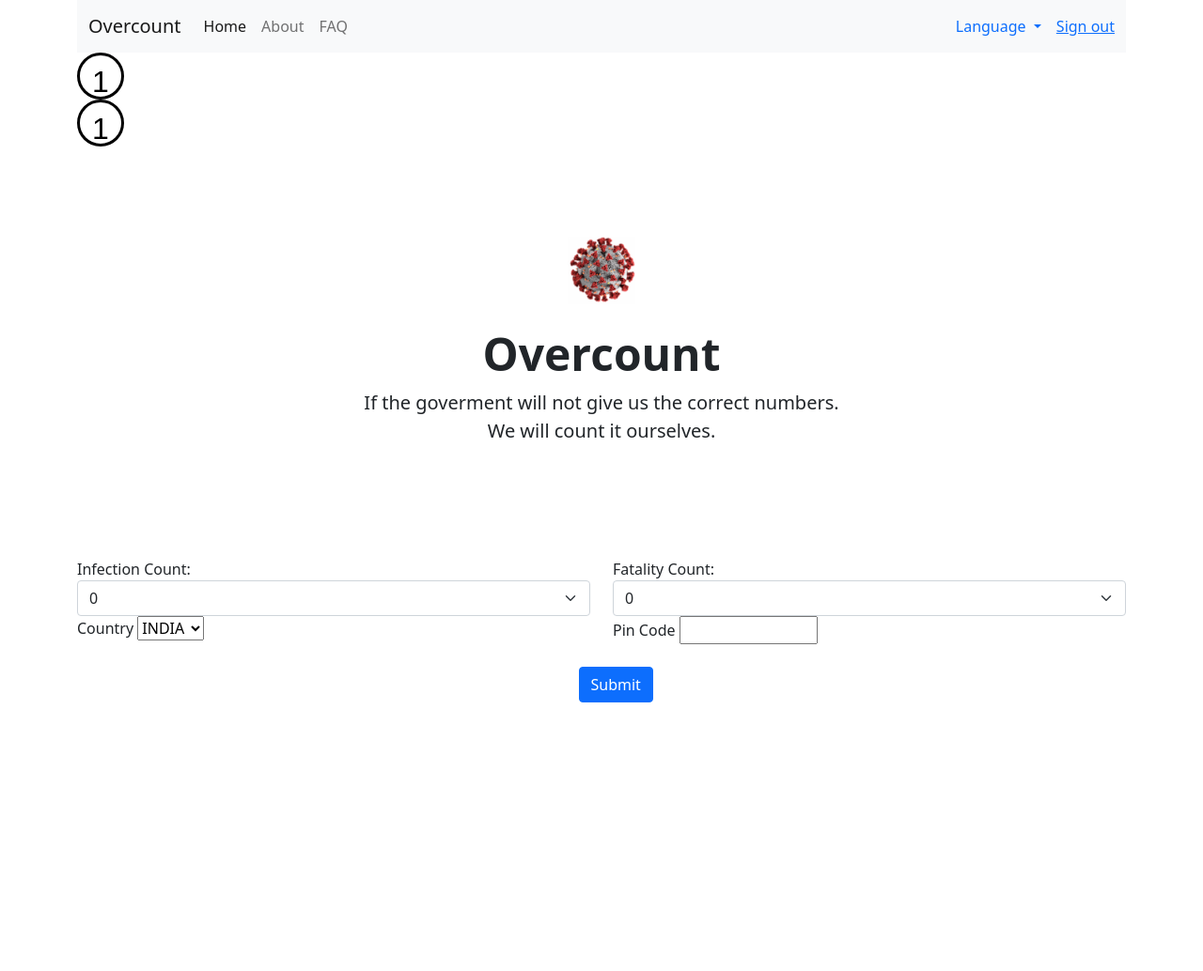
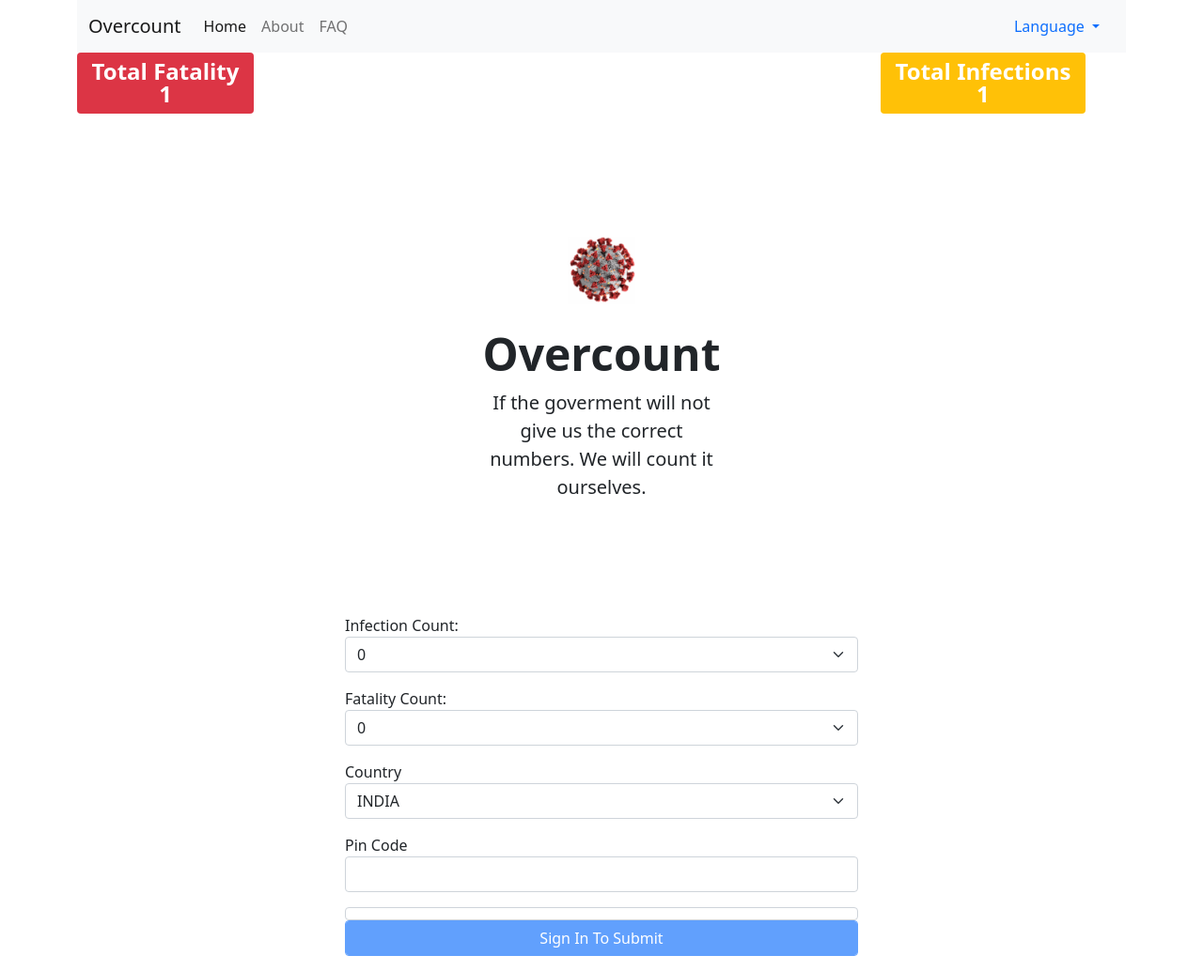
Before and after one commit to shishirpy/overcount-flask, a Flask app: page / in a window 1280 px wide. Shown: the whole page at 94% size. Before the commit the page ends 748 px from the top, so only its background shows below. Run offline with Flask 2, Linux system fonts and the light colour scheme; tables that the repository leaves empty hold one stand-in row (values such as "Sample post"); some libraries are stand-ins or nearby versions.

Commit message:
updated signin

```diff
--- a/app/main/forms.py
+++ b/app/main/forms.py
@@ -5,13 +5,14 @@ from wtforms.validators import DataRequired
 
 class CounterForm(FlaskForm):
     fatality_count = SelectField(u'Fatality Count', choices=[(i, i) for i in range(3)], coerce=int,
-                                 render_kw={"class": "form-select", "form": "form"})
+                                 render_kw={"class": "form-control form-select", "form": "form"})
 
     infection_count = SelectField(u'Infection Count', choices=[(i, i) for i in range(6)], coerce=int,
-                                    render_kw={"class": "form-select", "form": "form"})
+                                    render_kw={"class": "form-control form-select", "form": "form"})
 
     lat = HiddenField('lat', id="lat")#, validators=[DataRequired()])
     long= HiddenField('long', id="long")#, validators=[DataRequired()])
-    country = SelectField(u'Country', choices=[("INDIA", "INDIA"), ("NEPAL", "NEPAL")], validators=[DataRequired()])
-    zipcode = StringField(u'Pin Code', )
-    submit = SubmitField(label="Submit", render_kw={"class": "btn btn-primary"})
+    country = SelectField(u'Country', choices=[("INDIA", "INDIA"), ("NEPAL", "NEPAL")],
+                validators=[DataRequired()], render_kw={"class": "form-control form-select"})
+    zipcode = StringField(u'Pin Code', render_kw = {"class": "form-control"})
+    submit = SubmitField(label="Submit", render_kw={"class": "btn btn-primary form-control"})
--- a/app/main/routes.py
+++ b/app/main/routes.py
@@ -4,7 +4,7 @@ from re import I
 import requests
 from flask import render_template, request, redirect
 from flask import current_app, url_for
-from flask_login import login_user, current_user
+from flask_login import login_user, login_required, logout_user
 from google.oauth2 import id_token
 from google.auth.transport import requests
 from .. import db
@@ -38,7 +38,7 @@ def index():
 
 
 
-@bp.route("/login")
+@bp.route("/login", methods=["GET", "POST"])
 def login():
     # Find out what URL to hit for Google login
     google_provider_cfg = utils.get_google_provider_cfg()
@@ -90,3 +90,11 @@ def callback():
     else:
         login_user(usr)
     return redirect(url_for('main.index'))
+
+
+
+@bp.route("/logout")
+@login_required
+def logout():
+    logout_user()
+    return redirect(url_for("main.index"))
--- a/app/templates/base.html
+++ b/app/templates/base.html
@@ -11,14 +11,13 @@
     <script src={{url_for('static', filename='app.js' ) }}></script>
     <link href={{url_for('static', filename='app.css' ) }} rel="stylesheet">
     <script src="https://accounts.google.com/gsi/client" async defer></script>
-    <!-- <meta name="google-signin-client_id" content="487537508388-t9006bdaellukhdg0h3om6m5htfd4bep.apps.googleusercontent.com"> -->
 
 
 </head>
 
 <body onload="onLoad()">
     <div class="container">
-        <nav class="navbar navbar-expand-lg navbar-light bg-light">
+        <nav class="navbar navbar-expand-lg navbar-light bg-light m-0">
             <div class="container-fluid">
                 <a class="navbar-brand" href="#">Overcount</a>
                 <button class="navbar-toggler" type="button" data-bs-toggle="collapse"
@@ -51,23 +50,20 @@
                         <li><a class="dropdown-item" href="#">Something else here</a></li>
                     </ul>
                 </div>
-
                 <div id="g_id_onload"
                     data-client_id="487537508388-t9006bdaellukhdg0h3om6m5htfd4bep.apps.googleusercontent.com"
-                    data-login_uri="https://localhost:5000/login/callback"
-                    data-auto_prompt="false">
+                    data-login_uri="https://localhost:5000/login/callback" data-auto_prompt="false"
+                    data-auto_select="true">
                 </div>
-                    <!-- data-callback="handleCredentialResponse">
-                </div> -->
-                <div class="g_id_signin"
-                     data-type="standard"
-                     data-size="large"
-                     data-theme="outline"
-                     data-text="sign_in_with"
-                     data-shape="rectangular"
-                     data-logo_alignment="left">
+                {% if current_user.is_anonymous %}
+                <div class="g_id_signin" data-type="standard" data-size="large" data-theme="outline"
+                    data-text="sign_in_with" data-shape="rectangular" data-logo_alignment="left">
                 </div>
-                <a href="#" onclick="signOut();">Sign out</a>
+                {% else %}
+                <a class="btn btn-primary" href="{{ url_for("main.logout") }}">Sign Out</a>
+                {% endif %}
+
+                <!-- <a href="#" onclick="signOut();">Sign out</a>
                 <script>
                     function signOut() {
                         var auth2 = gapi.auth2.getAuthInstance();
@@ -75,7 +71,7 @@
                             console.log('User signed out.');
                         });
                     }
-                </script>
+                </script> -->
             </div>
         </nav>
 
--- a/app/templates/index.html
+++ b/app/templates/index.html
@@ -1,10 +1,28 @@
 {% extends "base.html" %}
 
 {% block content %}
-<div class="circle">{{ counts.fatality }}</div>
-<div class="circle">{{ counts.infection }}</div>
+
+<div class="row" style="height: 100px">
+    <div class="col fs-2">
+        <span class="badge bg-danger">
+            <div>Total Fatality</div>
+            <div class="">{{ counts.fatality }}</div>
+        </span>
+    </div>
+    <div class="col-6"></div>
+    <div class="col fs-2">
+        <span class="badge bg-warning">
+            <div>Total Infections</div>
+            <div>{{ counts.infection }}</div>
+        </span>
+    </div>
+</div>
+<div class="row">
+    <div class="col-3"></div>
+    <div class="col-sm">
         <div class="px-4 py-5 my-5 text-center">
-    <img class="d-block mx-auto mb-4" src="{{url_for('static', filename='images/small.png')}}" alt="" width="72" height="72">
+            <img class="d-block mx-auto mb-4" src="{{url_for('static', filename='images/small.png')}}" alt="" width="72"
+                height="72">
             <h1 class="display-5 fw-bold">Overcount</h1>
             <div class="col-lg-6 mx-auto">
                 <p class="lead mb-4">
@@ -13,33 +31,46 @@
                 </p>
             </div>
         </div>
+    </div>
+    <div class="col-3"></div>
+</div>
+<div class="row">
+    <div class="col-3"></div>
+    <div class="col-sm">
         <form id="form" action="" method="POST">
             {{ form.hidden_tag() }}
-    <div class="row justify-content-center">
-        <div class="col-6">
+            <div class="mb-3">
                 {{ form.infection_count.label }}:
                 {{ form.infection_count() }}
             </div>
-        <div class="col-6">
+            <div class="mb-3">
                 {{ form.fatality_count.label }}:
                 {{ form.fatality_count() }}
             </div>
-    </div>
             <div class="row justify-content-center">
-        <div class="col-6">
+                <div class="mb-3">
                     {{ form.country.label }}
                     {{ form.country()}}
                 </div>
-        <div class="col-6">
+                <div class="mb-3">
                     {{ form.zipcode.label }}
                     {{ form.zipcode(size=10) }}
                 </div>
             </div>
-    <br>
-    <div class="row justify-content-center g-5">
-        <div class="col-1 g-5">
+            <div class="mb-3">
+                {% if not current_user.is_anonymous %}
+
                 {{ form.submit() }}
+                {% else %}
+                <div class="g_id_signin form-control center" data-type="standard" data-size="large" data-theme="outline"
+                    data-text="sign_in_with" data-shape="rectangular" data-logo_alignment="left">
                 </div>
+
+                <button type="button" class="btn btn-primary form-control" disabled>Sign In To Submit</button>
+                {% endif %}
             </div>
         </form>
+    </div>
+    <div class="col-3"></div>
+</div>
 {% endblock %}
```
Also changed, not shown: sample/index.html (added, +89 -0 lines). Lines whose indentation alone changed are shown as unchanged.
